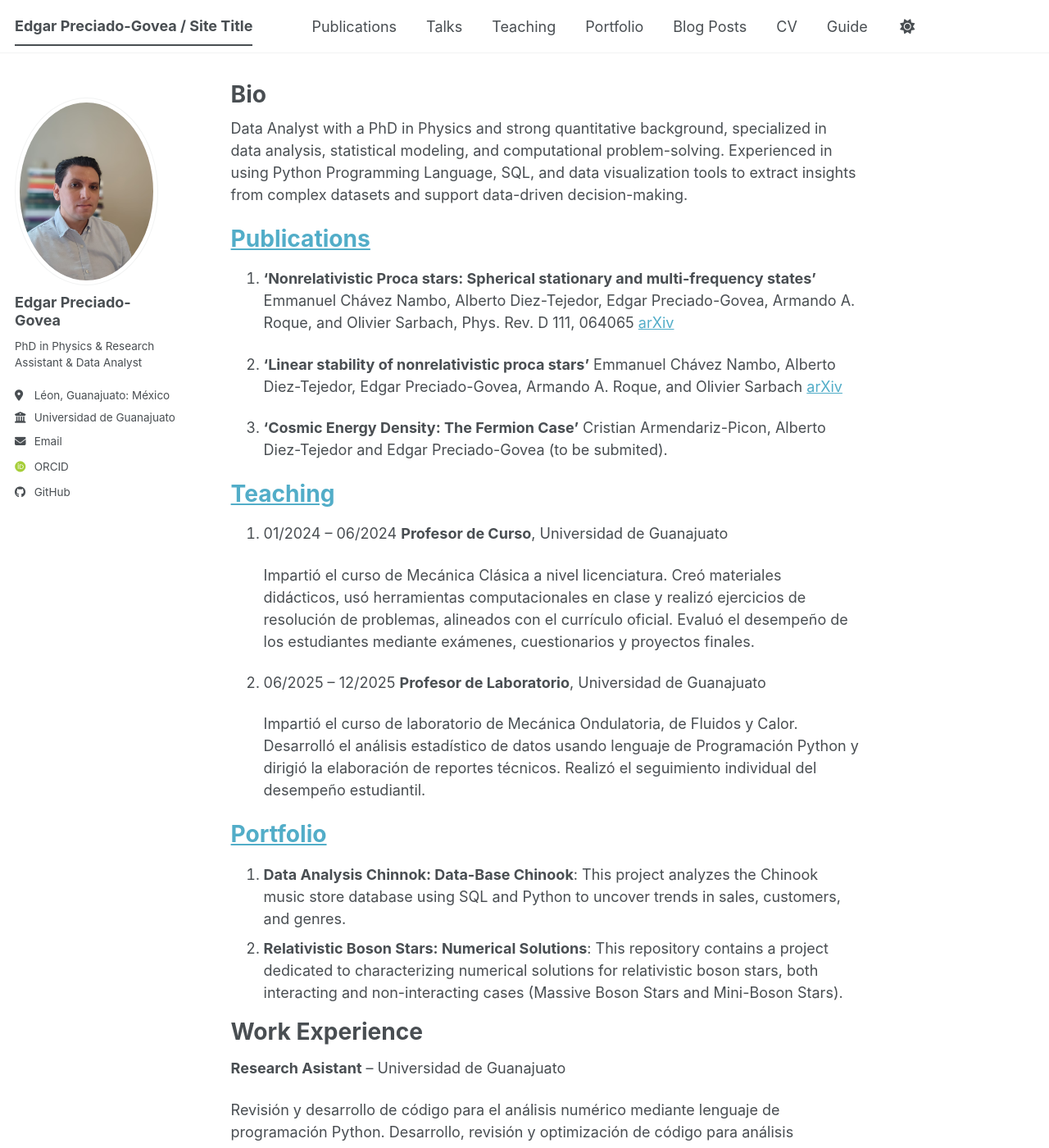
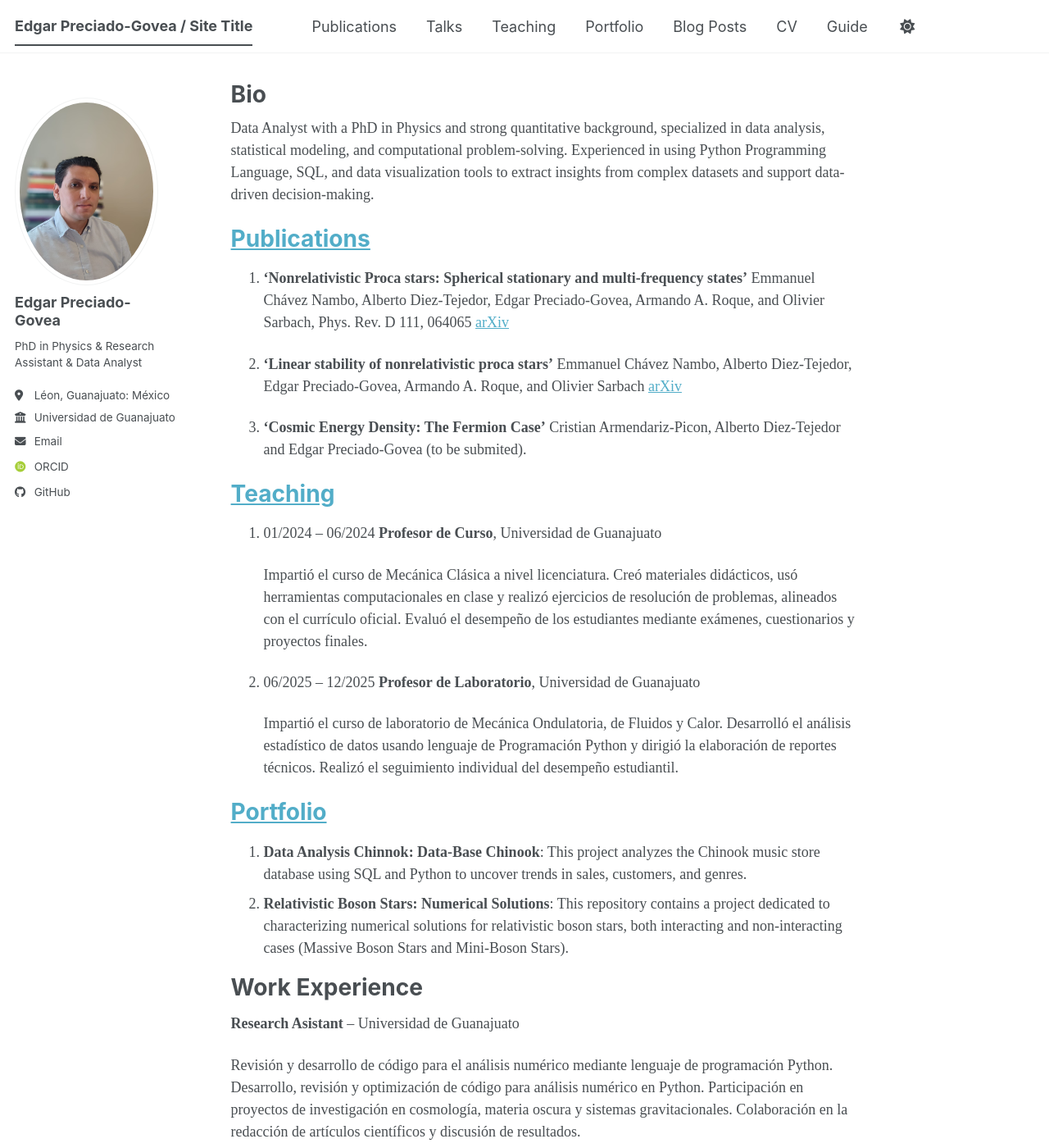
Before and after one commit to edgargovea/edgarpgovea.github.io, a Jekyll site: the page built from _pages/about.md, in a window 1280 px wide and 1400 px high. Shown: the whole window at 82% size. Built offline with Jekyll 4.4.1, drawn with Linux system fonts in a browser that asks for light colours; some web fonts are replaced; a script bundle is joined from its source files by our own code; library files that are not in the unit come from our copies.

Commit message:
Update main.scss

```diff
--- a/assets/css/main.scss
+++ b/assets/css/main.scss
@@ -41,3 +41,6 @@
     "vendor/font-awesome/solid",
     "vendor/font-awesome/brands"
 ;
+body {
+  font-family: "Times New Roman", Times, serif;
+}
```
